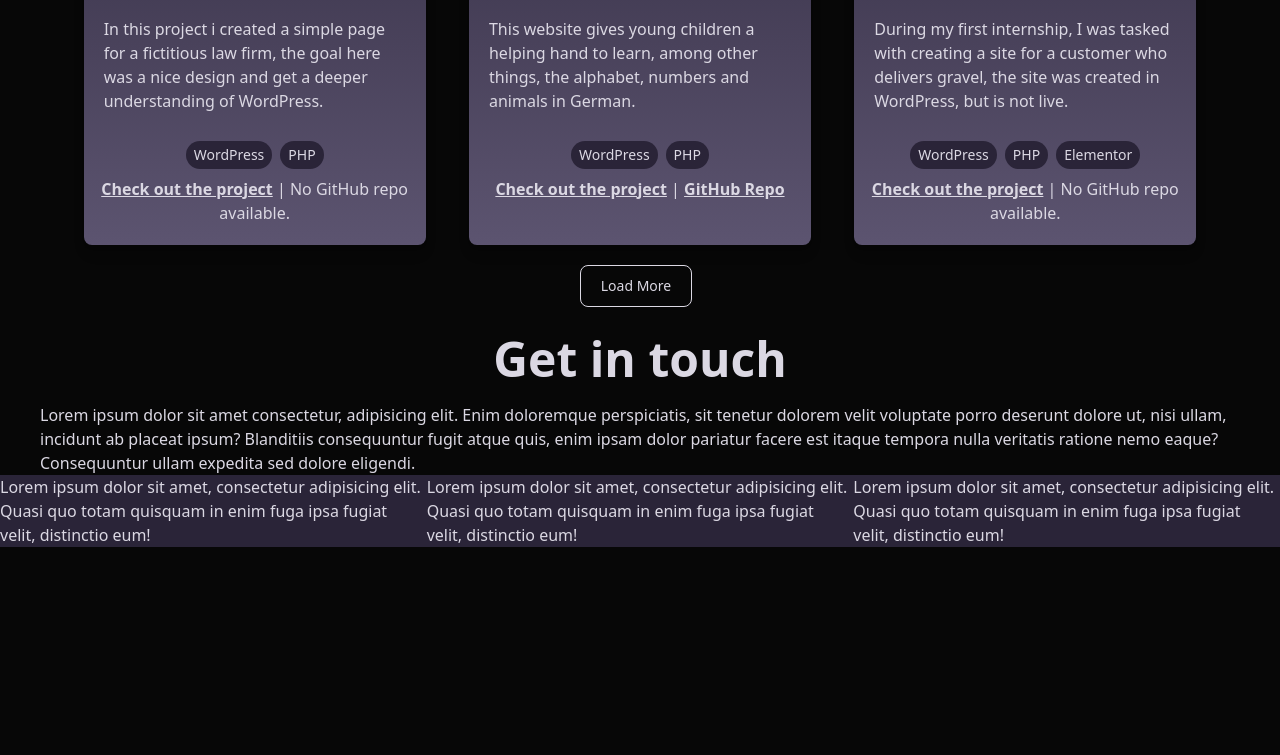
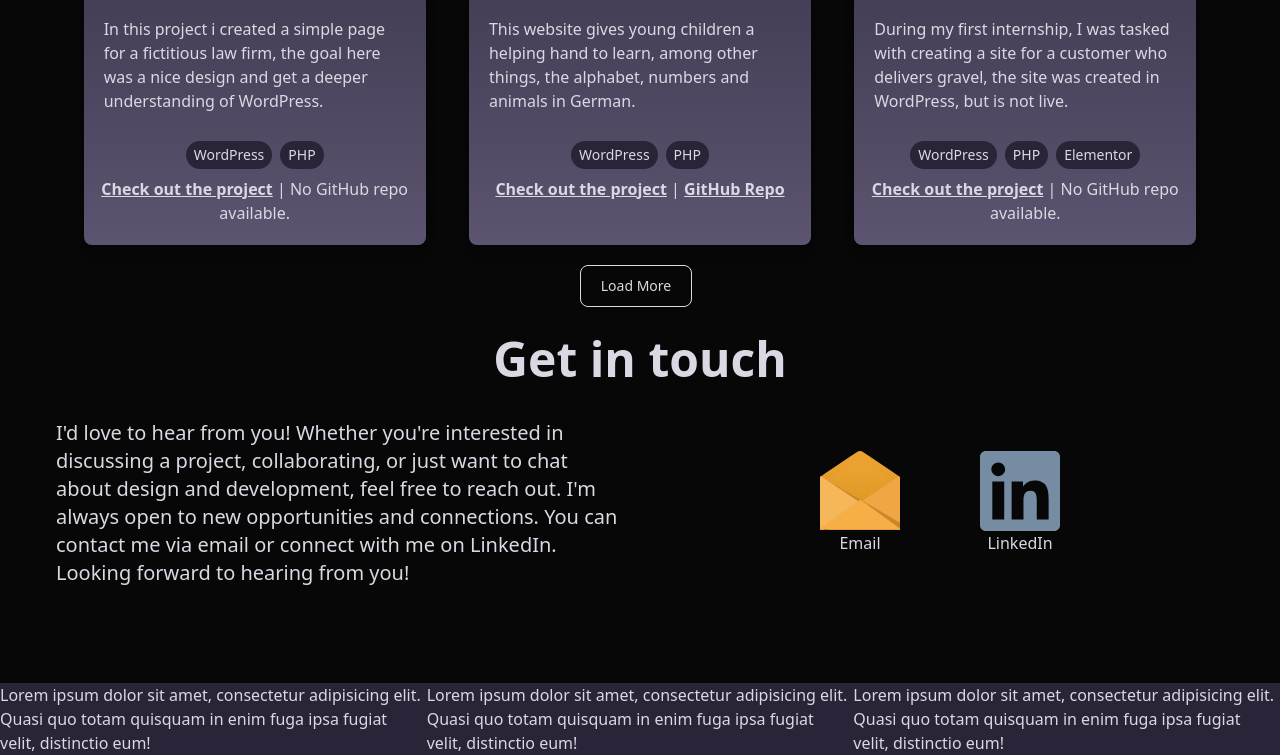
Before and after one commit to karinEkenberg/portfolion, a website with bundled scripts: page build/index.html in a window 1280 px wide. Shown: the part 1831-2586 px from the top of the page. Before the commit the page ends 2378 px from the top, so only its background shows below. Built offline with nearby package versions, Linux system fonts and the light colour scheme.

Commit message:
add contact section and styling

```diff
--- a/build/contact.html
+++ b/build/contact.html
@@ -1,10 +1,41 @@
-<section>
-  <h2 class="text-5xl font-bold text-center text-whiteish pb-5 pt-5">Get in touch</h2>
-  <p>
-    Lorem ipsum dolor sit amet consectetur, adipisicing elit. Enim doloremque
-    perspiciatis, sit tenetur dolorem velit voluptate porro deserunt dolore ut,
-    nisi ullam, incidunt ab placeat ipsum? Blanditiis consequuntur fugit atque
-    quis, enim ipsam dolor pariatur facere est itaque tempora nulla veritatis
-    ratione nemo eaque? Consequuntur ullam expedita sed dolore eligendi.
-  </p>
+<section class="mb-20">
+  <h2 class="text-5xl font-bold text-center text-whiteish pb-5 pt-5">
+    Get in touch
+  </h2>
+  <div class="lg:flex lg:w-full">
+    <div class="lg:w-[50%] w-[80%] mx-auto">
+      <p class="text-xl m-4">
+        I'd love to hear from you! Whether you're interested in discussing a
+        project, collaborating, or just want to chat about design and
+        development, feel free to reach out. I'm always open to new
+        opportunities and connections. You can contact me via email or connect
+        with me on LinkedIn. Looking forward to hearing from you!
+      </p>
+    </div>
+    <div class="lg:w-[50%] flex justify-center gap-20 items-center text-center">
+      <a href="mailto:k.ekenberg.dev@gmail.com">
+        <figure>
+          <img
+            class="w-20 h-auto"
+            src="./images/email-opened-svgrepo-com.svg"
+            alt="Email"
+          />
+        </figure>
+        Email
+      </a>
+      <a
+        href="https://www.linkedin.com/in/karin-ekenberg-webbutvecklare"
+        target="_blank"
+      >
+        <figure>
+          <img
+            class="w-20 h-auto"
+            src="./images/linkedin-svgrepo-com.svg"
+            alt="LinkedIn"
+          />
+        </figure>
+        LinkedIn
+      </a>
+    </div>
+  </div>
 </section>
--- a/build/index.html
+++ b/build/index.html
@@ -5,7 +5,7 @@
     <meta name="viewport" content="width=device-width, initial-scale=1.0" />
     <title>Portfolio</title>
     <link href="./css/style.css" rel="stylesheet" />
-    <link rel="icon" href="images/icon-ke.PNG" type="image/icon type" />
+    <link rel="icon" href="images/K.png" type="image/icon" />
   </head>
   <body class="bg-backgroundish text-whiteish text-light mx-0 p-0">
     <div id="header-placeholder"></div>
```
Also changed, not shown: build/css/style.css, build/images/email-opened-svgrepo-com.svg (added), build/images/github-142-svgrepo-com.svg (added), build/images/linkedin-svgrepo-com.svg (added).
